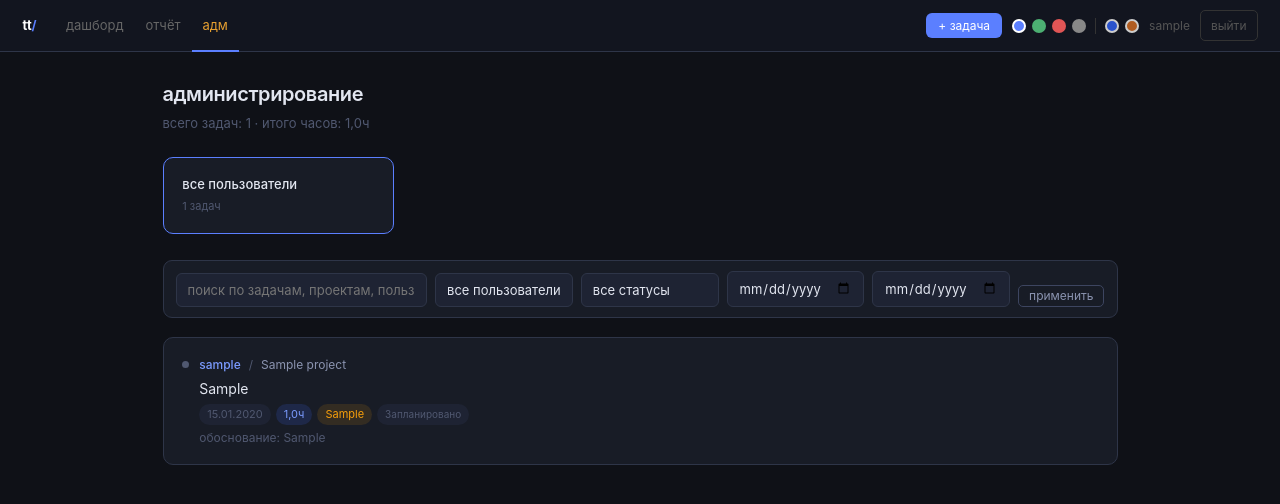
After one commit to Maniloc/TaskLogger, a Django app: page /admin-panel/ in a window 1280 px wide. The commit adds this page. Shown: the top 504 px of the page. Run offline with Django 4.2, Linux system fonts and the light colour scheme; a user stored in the database is signed in; tables that the repository leaves empty hold one stand-in row (values such as "Sample post").

Commit message:
feat: admin panel for superusers
- New /admin-panel/ page visible only to superusers
- Tab 'адм' in navbar (amber color, only for superuser)
- User cards with stats: task count, hours, project count
- Full task list across all users with filters:
  search, user, status, date range, pagination
- /admin-panel/user/<id>/ — detailed user page:
  profile info, project cards, recent tasks
- superuser_required decorator (403 for regular users)
- @require_POST and security imports cleaned up

```diff
--- /dev/null
+++ b/projects/templates/projects/admin_panel.html
@@ -0,0 +1,106 @@
+{% extends 'projects/base.html' %}
+{% block title %}Администрирование — TaskTracker{% endblock %}
+{% block content %}
+
+<div class="page-header">
+  <div>
+    <div class="page-title">администрирование</div>
+    <div class="page-sub">всего задач: {{ total_count }} · итого часов: {{ total_hours|floatformat:1 }}ч</div>
+  </div>
+</div>
+
+<!-- User cards -->
+<div style="display:grid;grid-template-columns:repeat(auto-fill,minmax(200px,1fr));gap:10px;margin-bottom:1.75rem">
+  <a href="{% url 'admin_panel' %}" class="card" style="margin-bottom:0;text-decoration:none;border-color:{% if not user_filter %}var(--accent){% else %}var(--border){% endif %}">
+    <div style="font-size:13px;font-weight:500;color:var(--text)">все пользователи</div>
+    <div style="font-size:11px;color:var(--text3);margin-top:3px">{{ total_count }} задач</div>
+  </a>
+  {% for u in users %}
+  <a href="{% url 'admin_user_detail' u.pk %}" class="card" style="margin-bottom:0;text-decoration:none;transition:border-color .12s"
+     onmouseover="this.style.borderColor='var(--border2)'" onmouseout="this.style.borderColor='var(--border)'">
+    <div style="display:flex;align-items:center;gap:8px;margin-bottom:4px">
+      <div style="width:28px;height:28px;border-radius:50%;background:var(--tag-bg);color:var(--tag-text);display:flex;align-items:center;justify-content:center;font-size:12px;font-weight:600;flex-shrink:0">
+        {{ u.username|first|upper }}
+      </div>
+      <div style="font-size:13px;font-weight:500;color:var(--text);min-width:0;overflow:hidden;text-overflow:ellipsis;white-space:nowrap">{{ u.username }}</div>
+    </div>
+    <div style="display:flex;gap:10px">
+      <div>
+        <div style="font-size:15px;font-weight:600;color:var(--text)">{{ u.task_count }}</div>
+        <div style="font-size:10px;color:var(--text3);text-transform:uppercase;letter-spacing:.3px">задач</div>
+      </div>
+      <div>
+        <div style="font-size:15px;font-weight:600;color:var(--text)">{{ u.hours_total|default:0|floatformat:0 }}ч</div>
+        <div style="font-size:10px;color:var(--text3);text-transform:uppercase;letter-spacing:.3px">часов</div>
+      </div>
+      <div>
+        <div style="font-size:15px;font-weight:600;color:var(--text)">{{ u.project_count }}</div>
+        <div style="font-size:10px;color:var(--text3);text-transform:uppercase;letter-spacing:.3px">проектов</div>
+      </div>
+    </div>
+  </a>
+  {% endfor %}
+</div>
+
+<!-- Filters -->
+<div class="filter-bar" style="margin-bottom:1.25rem">
+  <form method="get" style="display:contents">
+    <input type="text" name="search" placeholder="поиск по задачам, проектам, пользователям..." value="{{ search }}" style="flex:2;min-width:200px">
+    <select name="user">
+      <option value="">все пользователи</option>
+      {% for u in all_users %}<option value="{{ u.pk }}"{% if user_filter == u.pk|stringformat:"s" %} selected{% endif %}>{{ u.username }}</option>{% endfor %}
+    </select>
+    <select name="status">
+      <option value="">все статусы</option>
+      {% for val,label in status_choices %}<option value="{{ val }}"{% if val == status_filter %} selected{% endif %}>{{ label }}</option>{% endfor %}
+    </select>
+    <input type="date" name="date_from" value="{{ date_from }}" style="width:auto">
+    <input type="date" name="date_to" value="{{ date_to }}" style="width:auto">
+    <button type="submit" class="btn btn-ghost btn-sm">применить</button>
+    {% if search or status_filter or user_filter or date_from or date_to %}
+    <a href="{% url 'admin_panel' %}" class="btn btn-ghost btn-sm">сброс</a>
+    {% endif %}
+  </form>
+</div>
+
+<!-- Tasks table -->
+{% if tasks %}
+  {% for task in tasks %}
+  <div class="card" style="margin-bottom:8px">
+    <div class="task-row">
+      <div class="dot dot-{{ task.status }}" title="{{ task.get_status_display }}"></div>
+      <div style="flex:1">
+        <div style="display:flex;align-items:center;gap:8px;margin-bottom:4px;flex-wrap:wrap">
+          <span style="font-size:12px;font-weight:500;color:var(--accent2)">{{ task.project.user.username }}</span>
+          <span style="color:var(--text3);font-size:12px">/</span>
+          <span style="font-size:12px;color:var(--text2)">{{ task.project.name }}</span>
+        </div>
+        <div class="task-text">{{ task.task }}</div>
+        <div class="task-meta">
+          <span class="badge b-date">{{ task.date|date:"d.m.Y" }}</span>
+          {% if task.hours %}<span class="badge b-hours">{{ task.hours }}ч</span>{% endif %}
+          {% if task.initiator %}<span class="badge b-init">{{ task.initiator }}</span>{% endif %}
+          <span class="badge" style="background:var(--bg3);color:var(--text3);font-size:10px">{{ task.get_status_display }}</span>
+        </div>
+        {% if task.basis %}<div class="task-basis">обоснование: {{ task.basis }}</div>{% endif %}
+      </div>
+    </div>
+  </div>
+  {% endfor %}
+
+  {% if page_obj.has_other_pages %}
+  <div class="pagination">
+    {% if page_obj.has_previous %}<a class="page-link" href="?{% if search %}search={{ search }}&{% endif %}{% if user_filter %}user={{ user_filter }}&{% endif %}{% if status_filter %}status={{ status_filter }}&{% endif %}page={{ page_obj.previous_page_number }}">←</a>{% endif %}
+    {% for n in page_obj.paginator.page_range %}
+      {% if n == page_obj.number %}<span class="page-link current">{{ n }}</span>
+      {% elif n == 1 or n == page_obj.paginator.num_pages or n|add:"-1" == page_obj.number or n|add:"1" == page_obj.number %}<a class="page-link" href="?{% if search %}search={{ search }}&{% endif %}{% if user_filter %}user={{ user_filter }}&{% endif %}page={{ n }}">{{ n }}</a>
+      {% endif %}
+    {% endfor %}
+    {% if page_obj.has_next %}<a class="page-link" href="?{% if search %}search={{ search }}&{% endif %}{% if user_filter %}user={{ user_filter }}&{% endif %}{% if status_filter %}status={{ status_filter }}&{% endif %}page={{ page_obj.next_page_number }}">→</a>{% endif %}
+  </div>
+  {% endif %}
+{% else %}
+  <div class="empty">задачи не найдены</div>
+{% endif %}
+
+{% endblock %}
--- a/projects/templates/projects/base.html
+++ b/projects/templates/projects/base.html
@@ -329,6 +329,9 @@ select option { background: var(--bg3); color: var(--text); }
   <div class="nav-links">
     <a href="{% url 'index' %}" {% if request.resolver_match.url_name == 'index' %}class="active"{% endif %}>дашборд</a>
     <a href="{% url 'report' %}" {% if request.resolver_match.url_name == 'report' %}class="active"{% endif %}>отчёт</a>
+    {% if user.is_superuser %}
+    <a href="{% url 'admin_panel' %}" {% if request.resolver_match.url_name == 'admin_panel' or request.resolver_match.url_name == 'admin_user_detail' %}class="active"{% endif %} style="color:#e8a030">адм</a>
+    {% endif %}
   </div>
   <div class="nav-right">
     <button class="nav-add" onclick="toggleQuick()" type="button">+ задача</button>
--- a/projects/urls.py
+++ b/projects/urls.py
@@ -11,4 +11,6 @@ urlpatterns = [
     path('tasks/<int:pk>/edit/', views.task_edit, name='task_edit'),
     path('tasks/quick-add/', views.quick_add, name='quick_add'),
     path('report/', views.report, name='report'),
+    path('admin-panel/', views.admin_panel, name='admin_panel'),
+    path('admin-panel/user/<int:user_id>/', views.admin_user_detail, name='admin_user_detail'),
 ]
--- a/projects/views.py
+++ b/projects/views.py
@@ -1,11 +1,13 @@
 import logging
+from functools import wraps
 from django.shortcuts import render, redirect, get_object_or_404
 from django.contrib.auth.decorators import login_required
+from django.contrib.auth.models import User
 from django.contrib import messages
 from django.views.decorators.http import require_POST
 from django.core.paginator import Paginator
 from django.db.models import Q, Sum, Count
-from django.http import HttpResponse
+from django.http import HttpResponse, HttpResponseForbidden
 from django.conf import settings
 from datetime import date
 from decimal import Decimal, InvalidOperation
@@ -378,3 +380,102 @@ def _export_xlsx(tasks_list, date_from, date_to):
     response['Content-Disposition'] = f'attachment; filename="report_{period}.xlsx"'
     wb.save(response)
     return response
+
+
+# ── Admin Panel ───────────────────────────────────────────
+
+
+def superuser_required(view_func):
+    @wraps(view_func)
+    def wrapper(request, *args, **kwargs):
+        if not request.user.is_superuser:
+            return HttpResponseForbidden('Доступ запрещён')
+        return view_func(request, *args, **kwargs)
+    return login_required(wrapper)
+
+
+@superuser_required
+def admin_panel(request):
+    users = User.objects.exclude(pk=request.user.pk).annotate(
+        project_count=Count('projects'),
+        task_count=Count('projects__tasks'),
+        hours_total=Sum('projects__tasks__hours'),
+    ).order_by('username')
+
+    # global stats
+    all_tasks = Task.objects.select_related('project', 'project__user')
+    search = request.GET.get('search', '')
+    status_filter = request.GET.get('status', '')
+    user_filter = request.GET.get('user', '')
+    date_from = request.GET.get('date_from', '')
+    date_to = request.GET.get('date_to', '')
+
+    if search:
+        all_tasks = all_tasks.filter(
+            Q(task__icontains=search) |
+            Q(project__name__icontains=search) |
+            Q(project__user__username__icontains=search)
+        )
+    if status_filter:
+        all_tasks = all_tasks.filter(status=status_filter)
+    if user_filter:
+        all_tasks = all_tasks.filter(project__user_id=user_filter)
+    if date_from:
+        all_tasks = all_tasks.filter(date__gte=date_from)
+    if date_to:
+        all_tasks = all_tasks.filter(date__lte=date_to)
+
+    all_tasks = all_tasks.order_by('-date', '-created_at')
+
+    total_hours = all_tasks.aggregate(t=Sum('hours'))['t'] or Decimal('0')
+
+    paginator = Paginator(all_tasks, 30)
+    page_obj = paginator.get_page(request.GET.get('page'))
+
+    all_users = User.objects.exclude(is_superuser=True).order_by('username')
+
+    return render(request, 'projects/admin_panel.html', {
+        'users': users,
+        'page_obj': page_obj,
+        'tasks': page_obj,
+        'total_hours': total_hours,
+        'total_count': all_tasks.count(),
+        'search': search,
+        'status_filter': status_filter,
+        'user_filter': user_filter,
+        'date_from': date_from,
+        'date_to': date_to,
+        'status_choices': Task.STATUS_CHOICES,
+        'all_users': all_users,
+    })
+
+
+@superuser_required
+def admin_user_detail(request, user_id):
+    target_user = get_object_or_404(User, pk=user_id)
+    projects = Project.objects.filter(user=target_user).annotate(
+        task_count_ann=Count('tasks'),
+        hours_total=Sum('tasks__hours'),
+    )
+
+    today = date.today()
+    month_start = today.replace(day=1)
+    tasks_month = Task.objects.filter(
+        project__user=target_user, date__gte=month_start
+    ).aggregate(count=Count('id'), hours=Sum('hours'))
+
+    recent_tasks = Task.objects.filter(
+        project__user=target_user
+    ).select_related('project').order_by('-date')[:10]
+
+    total = Task.objects.filter(project__user=target_user).aggregate(
+        count=Count('id'), hours=Sum('hours')
+    )
+
+    return render(request, 'projects/admin_user_detail.html', {
+        'target_user': target_user,
+        'projects': projects,
+        'recent_tasks': recent_tasks,
+        'tasks_month': tasks_month,
+        'total': total,
+    })
```
Also changed, not shown: projects/templates/projects/admin_user_detail.html (added, +85 -0 lines).
